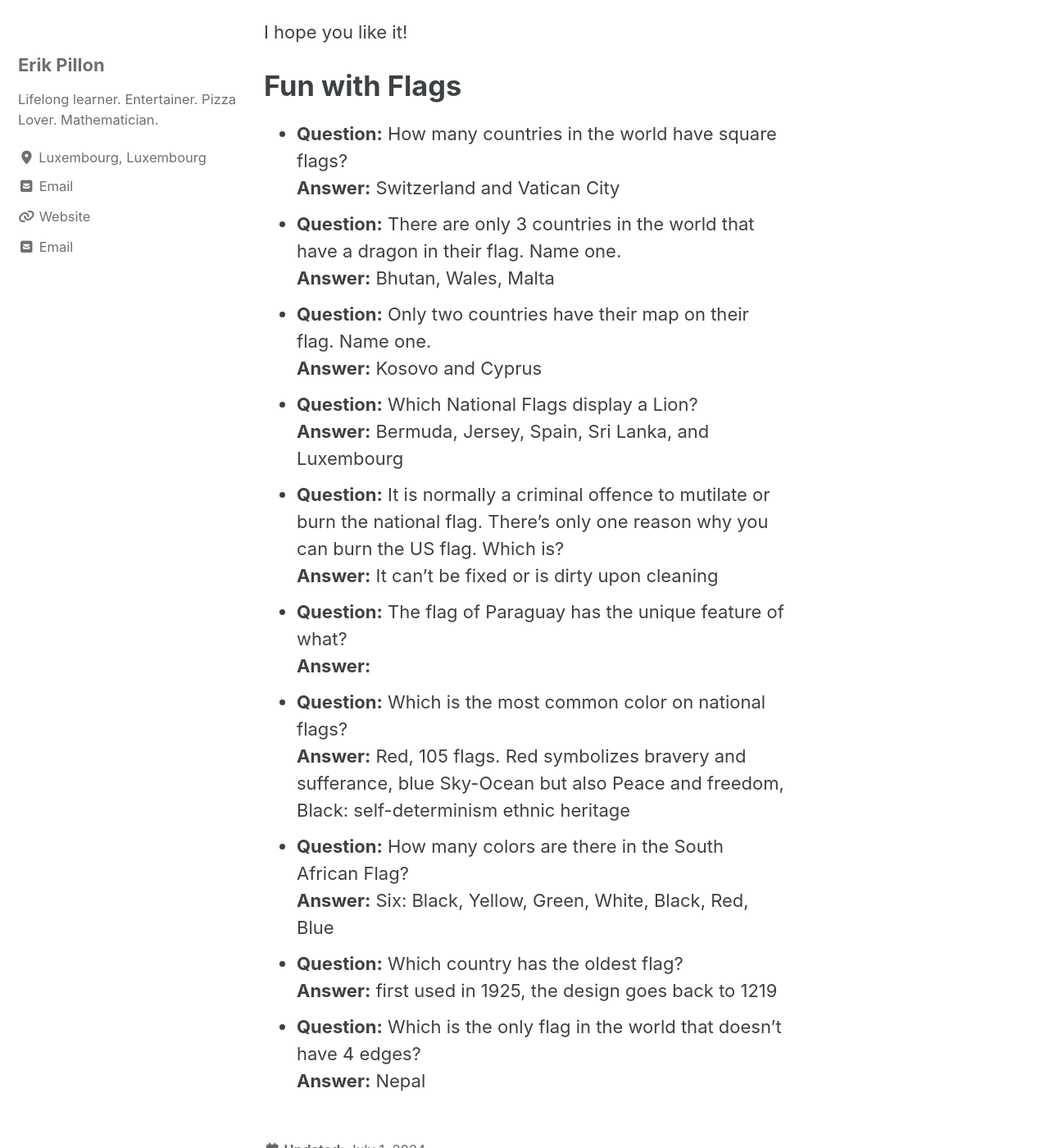
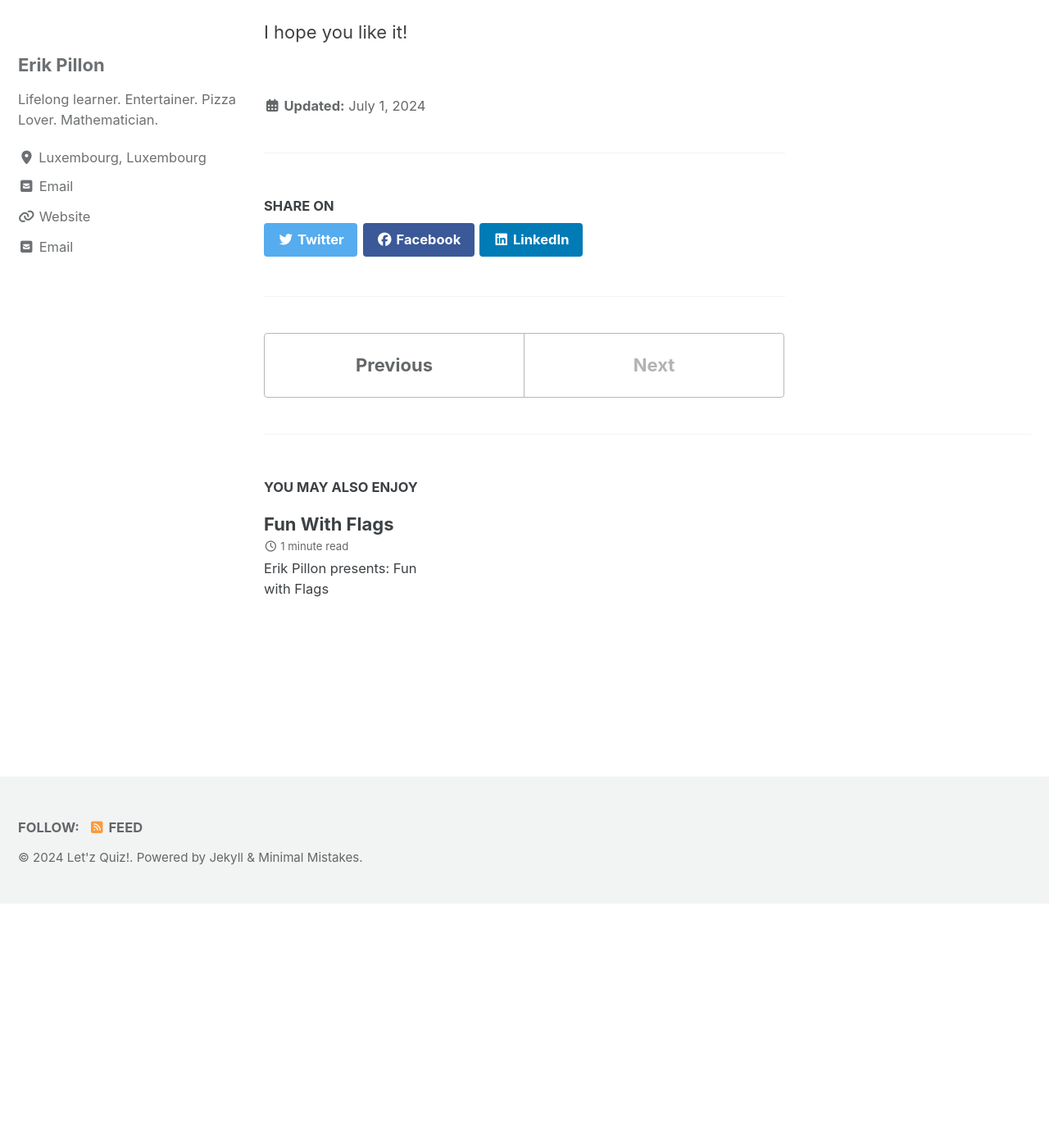
Before and after one commit to letzQuiz/letzQuiz.github.io, a Jekyll site: the page built from _posts/2024-07-01-Lets-Quiz.md, in a window 1280 px wide and 1400 px high, scrolled down 298 px. Shown: the whole window at 82% size. Built offline with Jekyll 4.4.1, drawn with Linux system fonts in a browser that asks for light colours; cached includes are drawn as plain includes; some of the changed text lies outside the part shown.

Commit message:
fixed config and main post

```diff
--- a/_config.yml
+++ b/_config.yml
@@ -10,8 +10,8 @@
 # Review documentation to determine if you should use `theme` or `remote_theme`
 # https://mmistakes.github.io/minimal-mistakes/docs/quick-start-guide/#installing-the-theme
 
-theme                    : "minimal-mistakes-jekyll"
-# remote_theme           : "mmistakes/minimal-mistakes"
+# theme                    : "minimal-mistakes-jekyll"
+remote_theme             : "mmistakes/minimal-mistakes"
 minimal_mistakes_skin    : "default" # "air", "aqua", "contrast", "dark", "dirt", "neon", "mint", "plum", "sunrise"
 
 # Site Settings
--- a/_posts/2024-07-01-Lets-Quiz.md
+++ b/_posts/2024-07-01-Lets-Quiz.md
@@ -5,19 +5,6 @@ title:  "Welcome to Letz Quiz!"
 
 # Welcome
 
-**Hello world**, this is my first Jekyll blog post.
+**Hello world**, this is my first blog post.
 
 I hope you like it!
-
-
-<h1>Fun with Flags</h1>
-
-<ul>
-  {% assign questions = site.data.questions | where: "tags", "fun-with-flags" | where: "date", "2022-09-09" %}
-  {% for question in questions %}
-    <li>
-      <strong>Question:</strong> {{ question.question }}<br>
-      <strong>Answer:</strong> {{ question.answer }}
-    </li>
-  {% endfor %}
-</ul>
```
Also changed, not shown: 12 other files.
